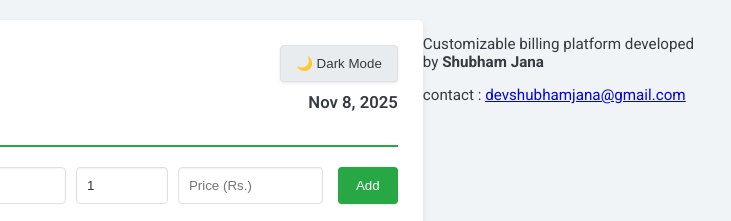
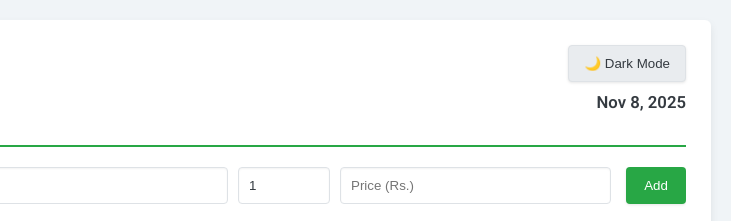
Before and after one commit to Shubhamjana32/Billing_P02, a plain HTML site: page index.html in a window 1280 px wide. Shown: the top 221 px of the page, 549-1280 px from the left. Drawn offline with Linux system fonts and the light colour scheme.

Commit message:
Update index.html

```diff
--- a/index.html
+++ b/index.html
@@ -1421,15 +1421,4 @@
     });
 </script>
 
-
-</body>
-    <!-- Small Footer - DEVELOPER CREDIT REMAINS ONLY HERE -->
-    <footer class="w-full py-4 text-center bg-gray-200 dark:bg-gray-800 text-gray-600 dark:text-gray-400 border-t border-gray-300 dark:border-gray-700">
-        <p class="text-sm">
-            Customizable billing platform developed by <strong>Shubham Jana</strong>
-        </p>
-        <p class="text-xs mt-1">
-            contact : <a href="mailto:devshubhamjana@gmail.com" class="text-indigo-600 dark:text-indigo-400 hover:underline">devshubhamjana@gmail.com</a>
-        </p>
-    </footer>
 </html>
```
